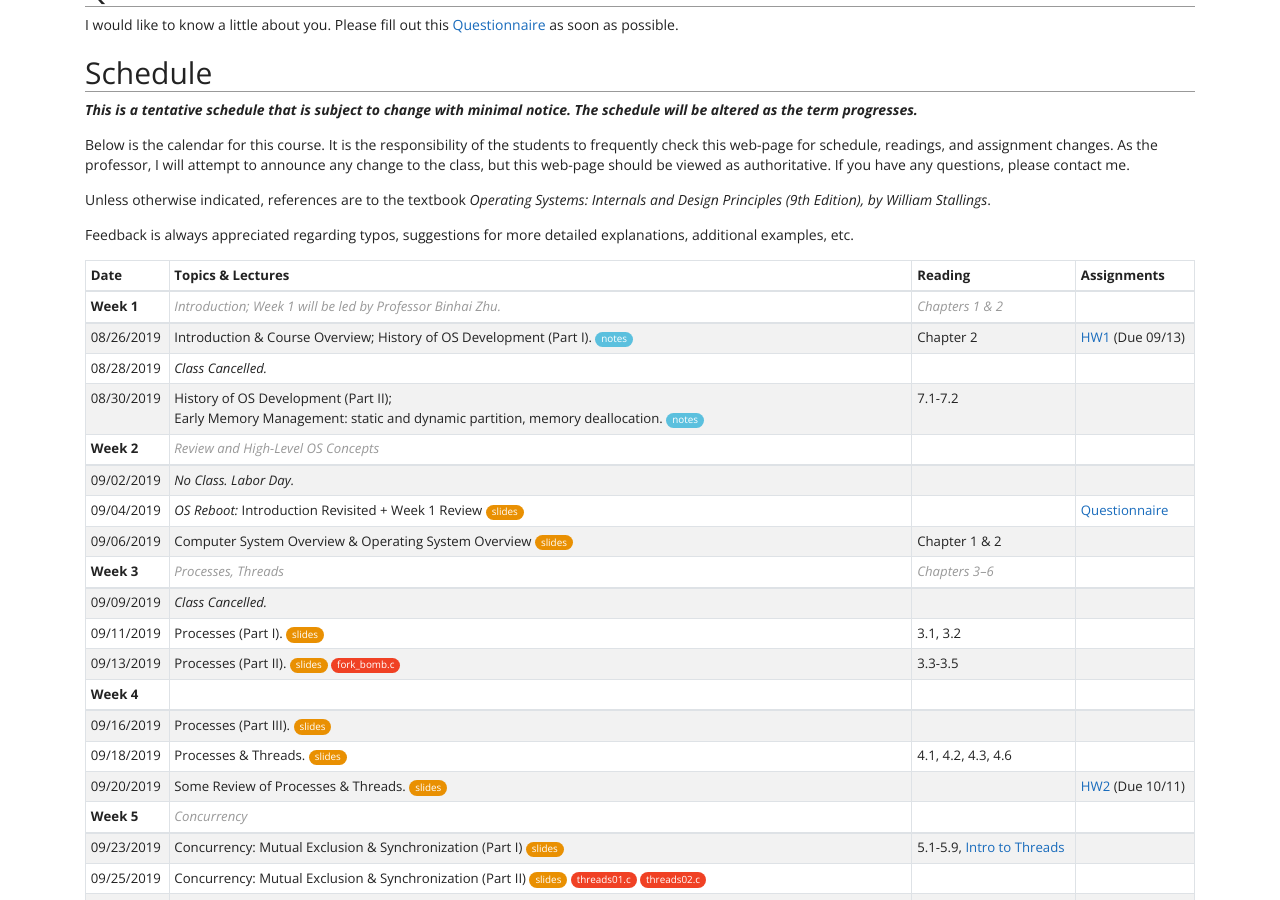
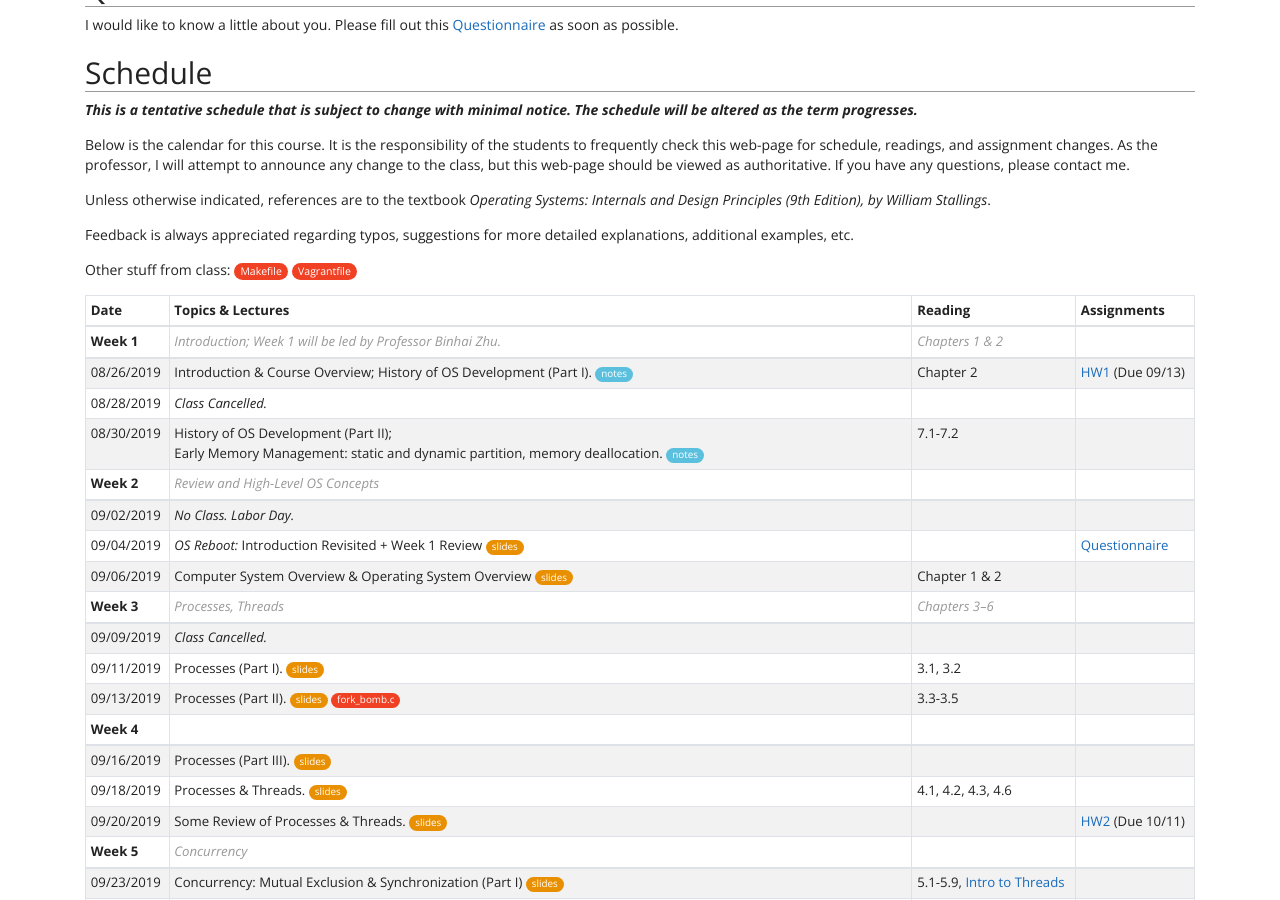
Before and after one commit to traviswpeters/cs460-2019-fall, a Jekyll site: the page built from index.md, in a window 1280 px wide and 900 px high, scrolled down 1808 px. Built offline with Jekyll 4.4.1, drawn with Linux system fonts in a browser that asks for light colours; nearby versions of some CDN libraries.

Commit message:
update w/ code links

```diff
--- a/index.md
+++ b/index.md
@@ -105,6 +105,8 @@ Feedback is always appreciated regarding typos, suggestions for more detailed ex
  + Linux Namespaces (e.g., Containers)
  {% endcomment %}
 
+Other stuff from class: [Makefile]{:.code} [Vagrantfile]{:.code}
+
 {:.table .table-hover .table-striped .table-bordered .table-sm}
 | Date          | Topics & Lectures                                                                                                                                                                      | Reading                        | Assignments                                  |
 | **Week 1**    | <span class="smallnote">Introduction; Week 1 will be led by Professor Binhai Zhu.</span>                                                                                               | <span class="smallnote">Chapters 1 & 2</span>
@@ -196,6 +198,8 @@ Feedback is always appreciated regarding typos, suggestions for more detailed ex
 [fork_bomb.c]: {{site.data.settings.code}}/fork_bomb.c
 [threads01.c]: {{site.data.settings.code}}/threads01.c
 [threads02.c]: {{site.data.settings.code}}/threads02.c
+[Makefile]: {{site.data.settings.code}}/Makefile
+[Vagrantfile]: {{site.data.settings.code}}/Vagrantfile
 
 <!-- slides -->
 [slides01]: {{site.data.settings.slides}}/cs460-01.pdf
```
